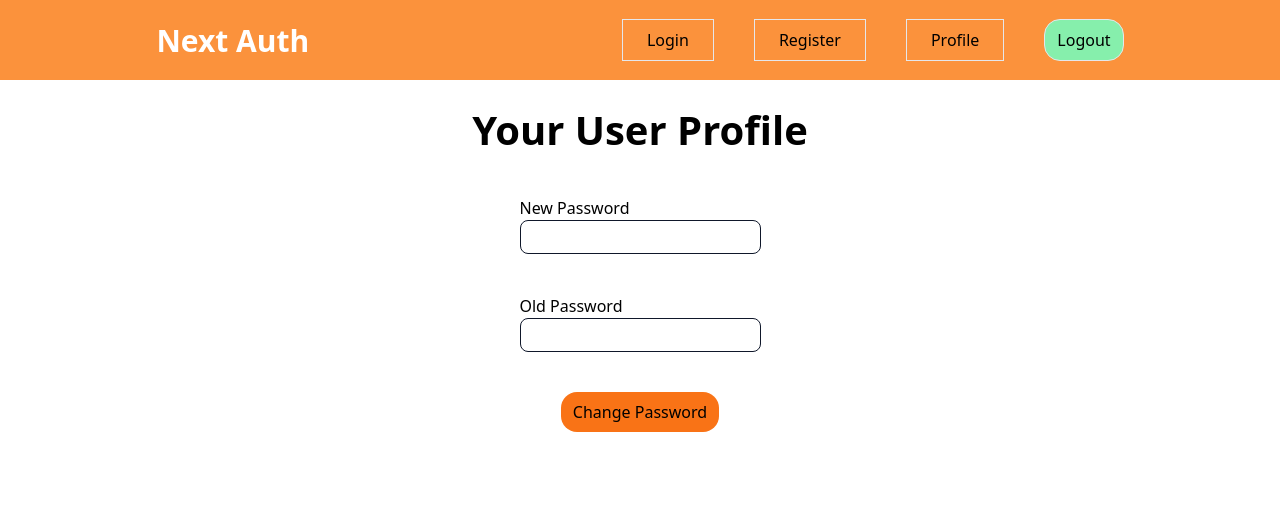
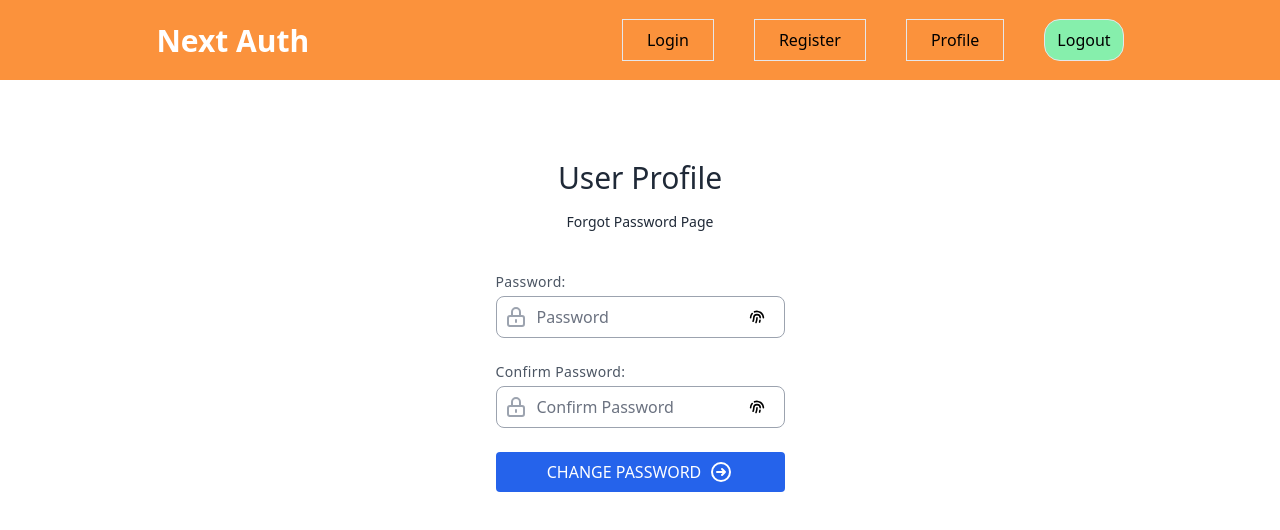
Before and after one commit to Junaidhkn/next_tailwind_forms_auth, a Next.js app: page /auth/profile in a window 1280 px wide. Shown: the top 530 px of the page. Built offline with nearby package versions, Linux system fonts and the light colour scheme.

Commit message:
forgot password

```diff
--- a/pages/auth/profile.js
+++ b/pages/auth/profile.js
@@ -1,42 +1,115 @@
-import React from 'react';
+import { HiFingerPrint } from 'react-icons/hi';
+import { useRef, useState } from 'react';
 
 const profile = () => {
+	const [type, setType] = useState(true);
+	const typeToggler = () => {
+		setType(!type);
+	};
 	return (
-		<div className='my-5 mx-auto'>
-			<h1 className='font-extrabold text-[40px] text-center'>
-				Your User Profile
-			</h1>
-			<form className='flex flex-col gap-10 my-9 mx-auto'>
-				<div className='mx-auto'>
+		<div className='min-h-screen flex flex-col items-center mt-20'>
+			<div className='font-medium self-center text-xl sm:text-3xl text-gray-800'>
+				User Profile
+			</div>
+			<div className='mt-4 self-center text-xl sm:text-sm text-gray-800'>
+				Forgot Password Page
+			</div>
+			<div className='mt-10'>
+				<form>
+					<div className='flex flex-col mb-6'>
 						<label
-						className='block'
-						htmlFor='new-password'>
-						New Password
+							htmlFor='password'
+							className='mb-1 text-xs sm:text-sm tracking-wide text-gray-600'>
+							Password:
 						</label>
+						<div className='relative'>
+							<div className='inline-flex items-center justify-center absolute left-0 top-0 h-full w-10 text-gray-400'>
+								<span>
+									<svg
+										className='h-6 w-6'
+										fill='none'
+										strokeLinecap='round'
+										strokeLinejoin='round'
+										strokeWidth='2'
+										viewBox='0 0 24 24'
+										stroke='currentColor'>
+										<path d='M12 15v2m-6 4h12a2 2 0 002-2v-6a2 2 0 00-2-2H6a2 2 0 00-2 2v6a2 2 0 002 2zm10-10V7a4 4 0 00-8 0v4h8z' />
+									</svg>
+								</span>
+							</div>
 							<input
-						className='p-1 rounded-lg border border-slate-900'
-						type='password'
-						id='new-password'
+								id='password'
+								type={type ? 'password' : 'text'}
+								name='password'
+								className='text-sm sm:text-base placeholder-gray-500 pl-10 pr-4 rounded-lg border border-gray-400 w-full py-2 focus:outline-none focus:border-blue-400'
+								placeholder='Password'
 							/>
+							<button
+								onClick={typeToggler}
+								type='button'
+								className='absolute top-[5px] right-3 cursor-pointer p-2'>
+								<HiFingerPrint />
+							</button>
 						</div>
-				<div className='mx-auto'>
+					</div>
+					<div className='flex flex-col mb-6'>
 						<label
-						className='block'
-						htmlFor='old-password'>
-						Old Password
+							htmlFor='password'
+							className='mb-1 text-xs sm:text-sm tracking-wide text-gray-600'>
+							Confirm Password:
 						</label>
+						<div className='relative'>
+							<div className='inline-flex items-center justify-center absolute left-0 top-0 h-full w-10 text-gray-400'>
+								<span>
+									<svg
+										className='h-6 w-6'
+										fill='none'
+										strokeLinecap='round'
+										strokeLinejoin='round'
+										strokeWidth='2'
+										viewBox='0 0 24 24'
+										stroke='currentColor'>
+										<path d='M12 15v2m-6 4h12a2 2 0 002-2v-6a2 2 0 00-2-2H6a2 2 0 00-2 2v6a2 2 0 002 2zm10-10V7a4 4 0 00-8 0v4h8z' />
+									</svg>
+								</span>
+							</div>
 							<input
-						className='p-1 rounded-lg border border-slate-900'
-						type='password'
-						id='old-password'
+								id='cpassword'
+								type={type ? 'password' : 'text'}
+								name='cpassword'
+								className='text-sm sm:text-base placeholder-gray-500 pl-10 pr-4 rounded-lg border border-gray-400 w-full py-2 focus:outline-none focus:border-blue-400'
+								placeholder='Confirm Password'
 							/>
+							<button
+								onClick={typeToggler}
+								type='button'
+								className='absolute top-[5px] right-3 cursor-pointer p-2'>
+								<HiFingerPrint />
+							</button>
 						</div>
-				<div className='mx-auto'>
-					<button className='block rounded-2xl bg-orange-500 px-3 py-2 hover:bg-neutral-400'>
-						Change Password
+					</div>
+
+					<div className='flex w-full'>
+						<button
+							type='submit'
+							className='flex items-center justify-center focus:outline-none text-white text-sm sm:text-base bg-blue-600 hover:bg-blue-700 rounded py-2 w-full transition duration-150 ease-in'>
+							<span className='mr-2 uppercase'>Change Password</span>
+							<span>
+								<svg
+									className='h-6 w-6'
+									fill='none'
+									strokeLinecap='round'
+									strokeLinejoin='round'
+									strokeWidth='2'
+									viewBox='0 0 24 24'
+									stroke='currentColor'>
+									<path d='M13 9l3 3m0 0l-3 3m3-3H8m13 0a9 9 0 11-18 0 9 9 0 0118 0z' />
+								</svg>
+							</span>
 						</button>
 					</div>
 				</form>
+			</div>
 		</div>
 	);
 };
```
Lines whose indentation alone changed are shown as unchanged.
